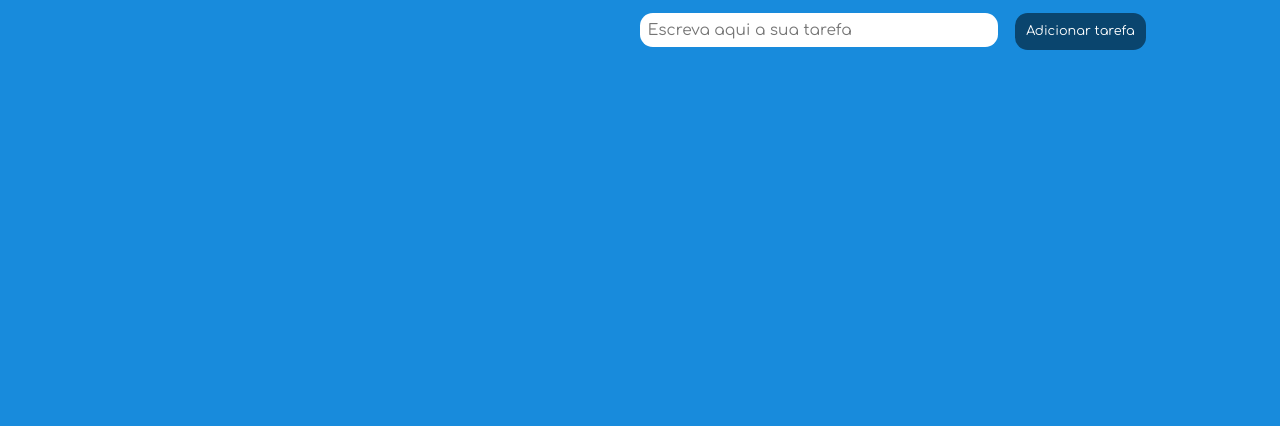
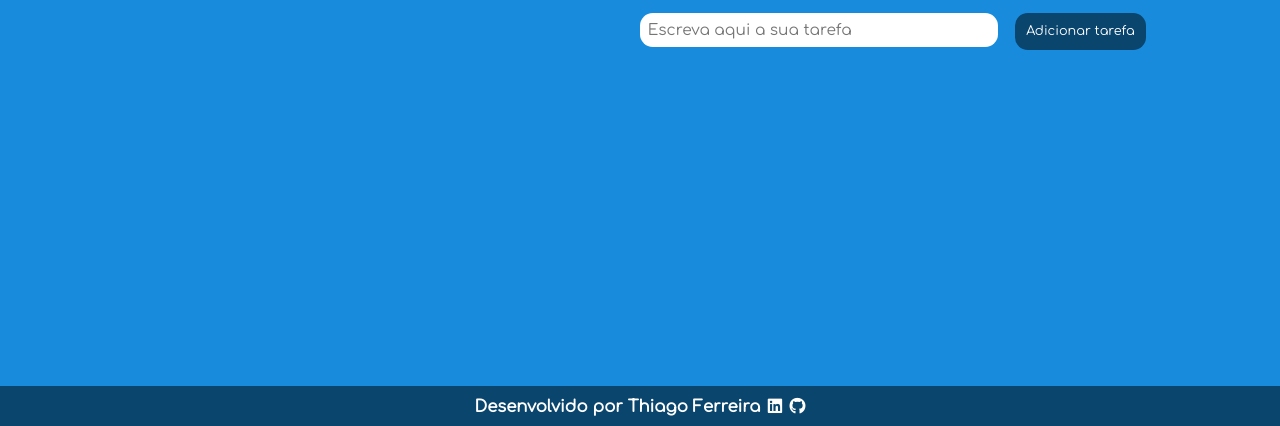
Before and after one commit to iamThiagoo/MyTasks, a plain HTML site: page index.html in a window 1280 px wide. Shown: the part 414-840 px from the top of the page. Before the commit the page ends 800 px from the top, so only its background shows below. Drawn offline with Linux system fonts and the light colour scheme.

Commit message:
Atualização do projeto

```diff
--- a/Assets/CSS/layout.css
+++ b/Assets/CSS/layout.css
@@ -22,7 +22,7 @@
 
 *::-webkit-scrollbar{
   background: var(--bg-color);
-  width: 12px;
+  width: 1vw;
 }
 
 *::-webkit-scrollbar-thumb{
@@ -171,3 +171,21 @@ li{
   font-weight: bold;
   margin-bottom: 1.3vw;
 }
+
+footer{
+  height: 5vh;
+  width: 100%;
+  background-color: var(--button-add);
+  display: flex;
+  justify-content: center;
+  align-items: center;
+  font-size: 1.1vw;
+}
+
+footer h3 i{
+  padding-left: .2vw;
+}
+
+footer i:hover{
+  color: var(--button-delete);
+}
--- a/Assets/CSS/responsividade.css
+++ b/Assets/CSS/responsividade.css
@@ -44,4 +44,7 @@
         font-size: 15px;
         margin-bottom: 15px;
     }
+    footer h3{
+        font-size: 13px;
+    }
 }
--- a/Assets/JavaScript/script.js
+++ b/Assets/JavaScript/script.js
@@ -73,10 +73,3 @@ document.addEventListener("click", (e) => {
         saveTasks();
     }
 });
-
-try {
-    addSaveTasks();
-    console.log(`SEM ERRO!`);
-} catch(e){
-    console.log(`Tem algum erro aí`);
-}
--- a/index.html
+++ b/index.html
@@ -36,6 +36,12 @@
                 </div>
             </div>
         </div>
+        <footer>
+            <h3>Desenvolvido por Thiago Ferreira
+                <a href="https://www.linkedin.com/in/iamthiagoferreira/" target="_blank"><i class="fab fa-linkedin"></i></a>
+                <a href="https://github.com/iamThiagoo" target="_blank"><i class="fab fa-github"></i></a>
+            </h3>
+        </footer>
         <script src="https://kit.fontawesome.com/db9bd9c113.js" crossorigin="anonymous"></script>
         <script src="Assets/JavaScript/script.js"></script>
     </body>
```
